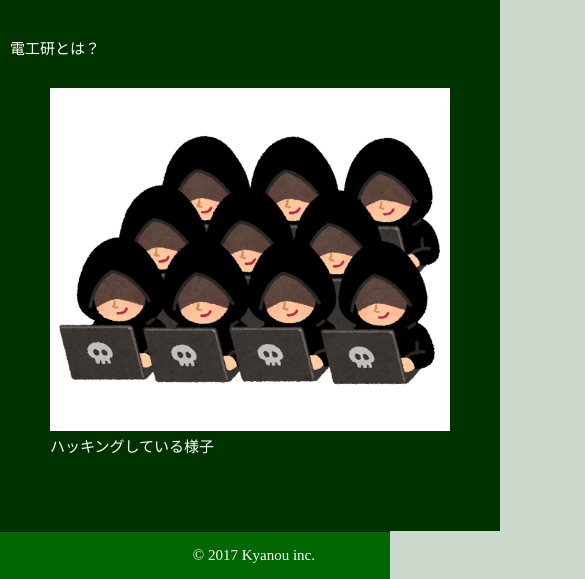
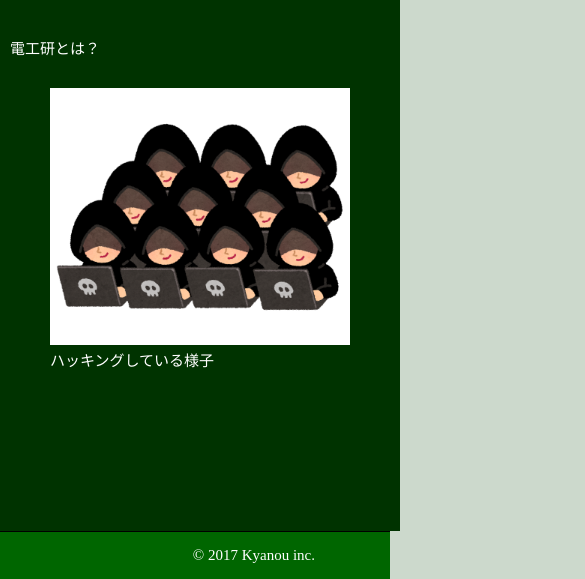
Before and after one commit to ksu-denkoken/ksu-denkoken, a plain HTML site: page index.html in a window 390 px wide. Shown: the part 265-844 px from the top of the page, 585 px wide, since content can reach past the window. Drawn offline with nearby package versions, Linux system fonts and the light colour scheme.

Commit message:
smartphone correspondence test 02

```diff
--- a/css/styles.css
+++ b/css/styles.css
@@ -32,6 +32,8 @@ a:active {
 }
 img {
   background-color: white;
+  width: 400px;
+  heigth: auto;
 }
 figure > a{
   border-bottom: none;
@@ -72,7 +74,6 @@ header {
 .title {
     display: flex;
     max-width: 900px;
-    min-width: 600px;
     margin: 0 auto;
 }
 .menu-button {
@@ -121,7 +122,7 @@ header {
   margin: 0 auto;
   background-color: #003300;
 }
-
+/*max-510px*/
 .HolyGrail-main {
   margin: 0 10px;
 }
@@ -170,12 +171,16 @@ footer {
     font-size: 1.5rem;
     display: inline-block;
   }
+  img{
+    width: 300px;
+    height: auto;
+  }
 }
   @media (max-width: 750px) {
     .HolyGrail-ads,h1 {
       display: none;
     }
-    .HolyGrail,.HolyGrail-body,.HolyGrail-main{
+    .HolyGrail,.HolyGrail-body,.HolyGrail-main,.Holygrail-content{
       width: 100%;
     }
   }
--- a/index.html
+++ b/index.html
@@ -42,7 +42,7 @@
           <div class="my-gallery">
             <figure>
               <a href="images/irasutoya_blackhat.png" data-size="800x686">
-                <img src="images/irasutoya_blackhat.png" alt="blackhat" width="400"height="343"/>
+                <img src="images/irasutoya_blackhat.png" alt="blackhat"/>
               </a>
               <figcaption>ハッキングしている様子</figcaption>
             </figure>
```
Also changed, not shown: 1 other file.
